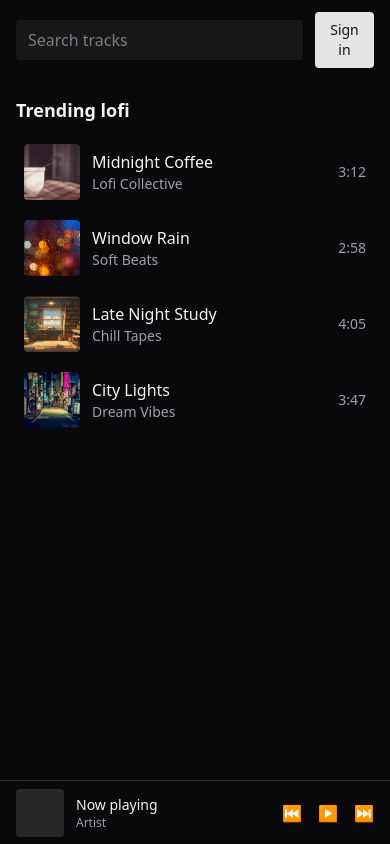
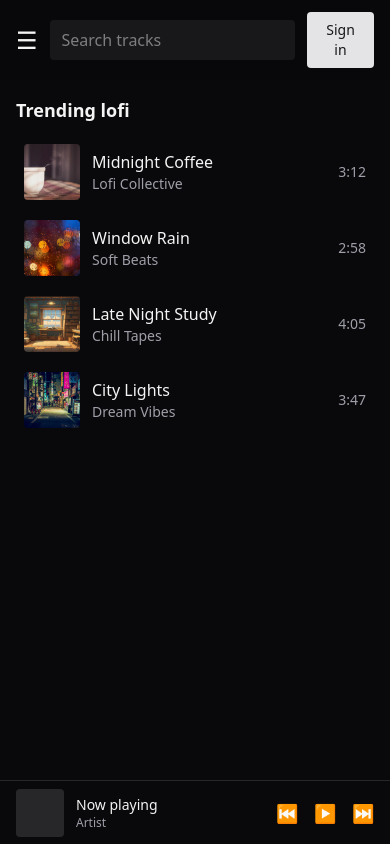
Before and after one commit to jose260390/AppMusicReact, a React (Vite) app: page / in a window 390 px wide. Built offline with nearby package versions, Linux system fonts and the light colour scheme.

Commit message:
feat(ui): responsive sidebar, mobile header, fixed player bar

```diff
--- a/src/App.jsx
+++ b/src/App.jsx
@@ -1,19 +1,31 @@
+import { useState } from 'react';
 import Sidebar from './components/AppShell/Sidebar.jsx';
 import Header from './components/AppShell/Header.jsx';
 import PlayerBar from './components/Player/PlayerBar.jsx';
 import TrackList from './components/Track/TrackList.jsx';
 
 export default function App() {
+  const [mobileMenuOpen, setMobileMenuOpen] = useState(false);
+
   return (
     <div className="h-dvh grid grid-rows-[auto_1fr_auto] md:grid-cols-[260px_1fr] md:grid-rows-[auto_1fr] bg-zinc-950 text-zinc-100">
-      {/* Sidebar (hidden on mobile) */}
+      {/* Sidebar mobile */}
+      {mobileMenuOpen && (
+        <div className="fixed inset-0 z-50 bg-black/50 md:hidden" onClick={() => setMobileMenuOpen(false)}>
+          <div className="absolute top-0 left-0 w-64 h-full bg-zinc-900 p-4">
+            <Sidebar />
+          </div>
+        </div>
+      )}
+
+      {/* Sidebar desktop */}
       <aside className="hidden md:block bg-zinc-900">
         <Sidebar />
       </aside>
 
       {/* Header */}
       <header className="col-start-1 md:col-start-2 sticky top-0 z-10 bg-zinc-950/70 backdrop-blur">
-        <Header />
+        <Header onMenuClick={() => setMobileMenuOpen(true)} />
       </header>
 
       {/* Main */}
@@ -22,7 +34,7 @@ export default function App() {
       </main>
 
       {/* Player */}
-      <footer className="md:col-span-2">
+      <footer className="md:col-span-2 sticky bottom-0">
         <PlayerBar />
       </footer>
     </div>
--- a/src/components/AppShell/Header.jsx
+++ b/src/components/AppShell/Header.jsx
@@ -1,10 +1,16 @@
-export default function Header() {
+export default function Header({ onMenuClick }) {
   return (
     <div className="flex items-center justify-between px-4 py-3">
-      <input
-        placeholder="Search tracks"
-        className="w-full max-w-md bg-zinc-900 text-zinc-200 rounded px-3 py-2 outline-none"
-      />
+      <div className="flex items-center gap-3">
+        {/* Botón hamburguesa solo en mobile */}
+        <button className="md:hidden text-2xl" onClick={onMenuClick}>
+          ☰
+        </button>
+        <input
+          placeholder="Search tracks"
+          className="w-full max-w-md bg-zinc-900 text-zinc-200 rounded px-3 py-2 outline-none"
+        />
+      </div>
       <button className="ml-3 text-sm px-3 py-2 rounded bg-zinc-200 text-zinc-900">
         Sign in
       </button>
--- a/src/components/Player/PlayerBar.jsx
+++ b/src/components/Player/PlayerBar.jsx
@@ -1,6 +1,7 @@
 export default function PlayerBar() {
   return (
     <div className="h-16 px-4 flex items-center justify-between bg-zinc-950 border-t border-zinc-800">
+      {/* Columna izquierda */}
       <div className="flex items-center gap-3 min-w-0">
         <div className="h-12 w-12 bg-zinc-800 rounded" />
         <div className="min-w-0">
@@ -9,17 +10,12 @@ export default function PlayerBar() {
         </div>
       </div>
 
-      <div className="flex items-center gap-4">
+      {/* Controles */}
+      <div className="flex items-center gap-4 text-lg">
         <button>⏮</button>
         <button>▶</button>
         <button>⏭</button>
       </div>
-
-      <div className="w-64 hidden md:block">
-        <div className="h-1 bg-zinc-800 rounded">
-          <div className="h-1 w-1/3 bg-zinc-200 rounded" />
-        </div>
-      </div>
     </div>
   );
 }
```
